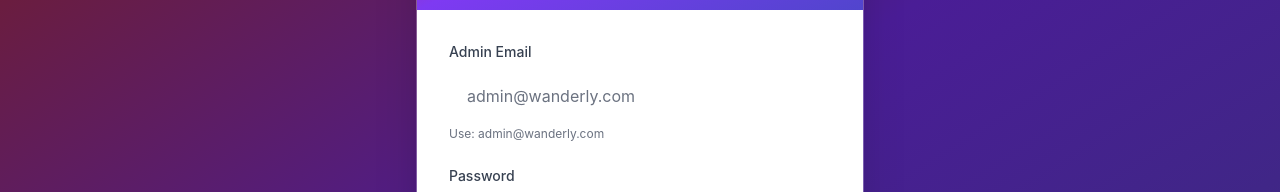
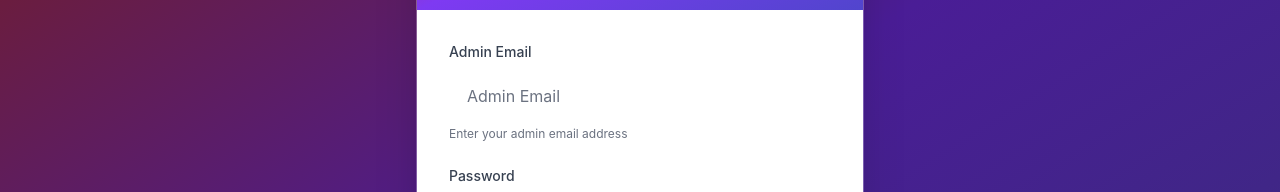
Before and after one commit to HasanRzayev/ExperienceSharing, a React (Create React App) app: page /admin-login in a window 1280 px wide. Shown: the part 224-416 px from the top of the page. Built offline with nearby package versions, Linux system fonts and the light colour scheme; no server answers.

Commit message:
Remove email check from admin authentication - only verify role from backend

```diff
--- a/src/App.js
+++ b/src/App.js
@@ -214,7 +214,8 @@
     return <Navigate to="/admin-login" replace />;
   }
 
-  if (!userData || (userData.role !== 'admin' && userData.email !== 'admin@wanderly.com')) {
+  // Only check role, not email (works with any admin email from backend)
+  if (!userData || userData.role !== 'admin') {
     return <Navigate to="/admin-login" replace />;
   }
 
--- a/src/pages/AdminDashboard.js
+++ b/src/pages/AdminDashboard.js
@@ -17,8 +17,8 @@
   const { userData, handleLogout } = useAuth();
 
   useEffect(() => {
-    // Check if user is admin
-    if (!userData || (userData.role !== 'admin' && userData.email !== 'admin@wanderly.com')) {
+    // Check if user is admin (only check role, not email)
+    if (!userData || userData.role !== 'admin') {
       navigate('/admin-login');
       return;
     }
--- a/src/pages/AdminLogin.js
+++ b/src/pages/AdminLogin.js
@@ -43,18 +43,18 @@
           Cookies.set('token', data.token, { expires: 7 }); // 7 days
           console.log('Token saved to cookie:', data.token);
 
-          // Create admin user object for context
+          // Create admin user object for context (use email from login form)
           const adminUser = {
             id: 'admin',
             userName: 'admin',
-            email: 'admin@wanderly.com',
+            email: email, // Use the email from login form
             role: 'admin',
             profileImage: 'https://via.placeholder.com/150'
           };
           handleLogin(adminUser);
           navigate('/admin');
         } else {
-          alert('Admin access required. Please use admin@wanderly.com email.');
+          alert('Admin access required. Invalid admin credentials.');
         }
       } else {
         let errorMessage = 'Invalid admin credentials';
@@ -102,13 +102,13 @@
                 </label>
                 <input
                   type="email"
-                  placeholder="admin@wanderly.com"
+                  placeholder="Admin Email"
                   value={email}
                   onChange={(e) => setEmail(e.target.value)}
                   required
                   className="input-modern w-full"
                 />
-                <p className="text-xs text-gray-500 mt-1">Use: admin@wanderly.com</p>
+                <p className="text-xs text-gray-500 mt-1">Enter your admin email address</p>
               </div>
 
               <div>
```
